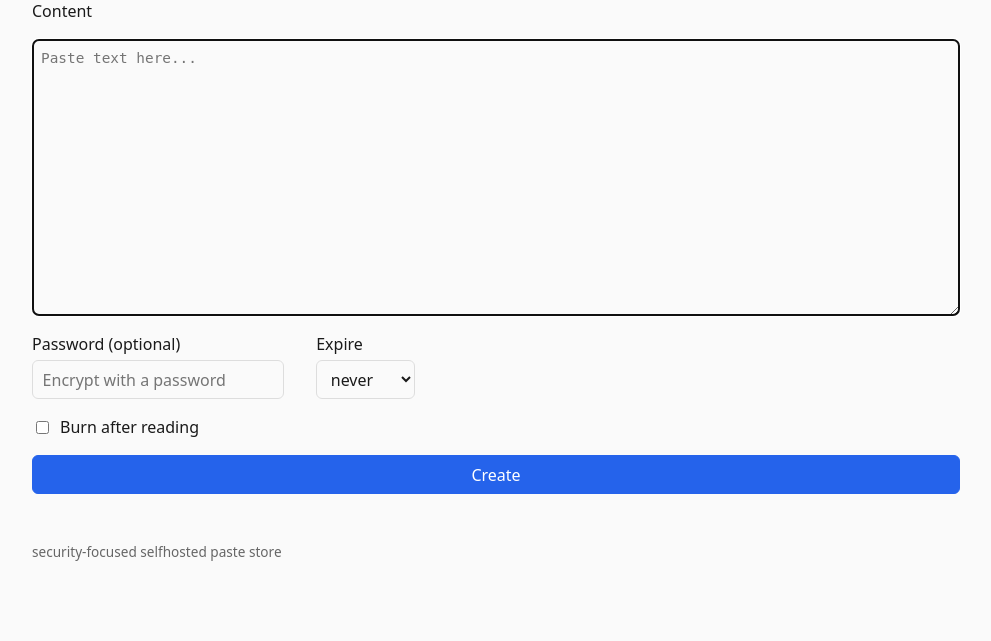
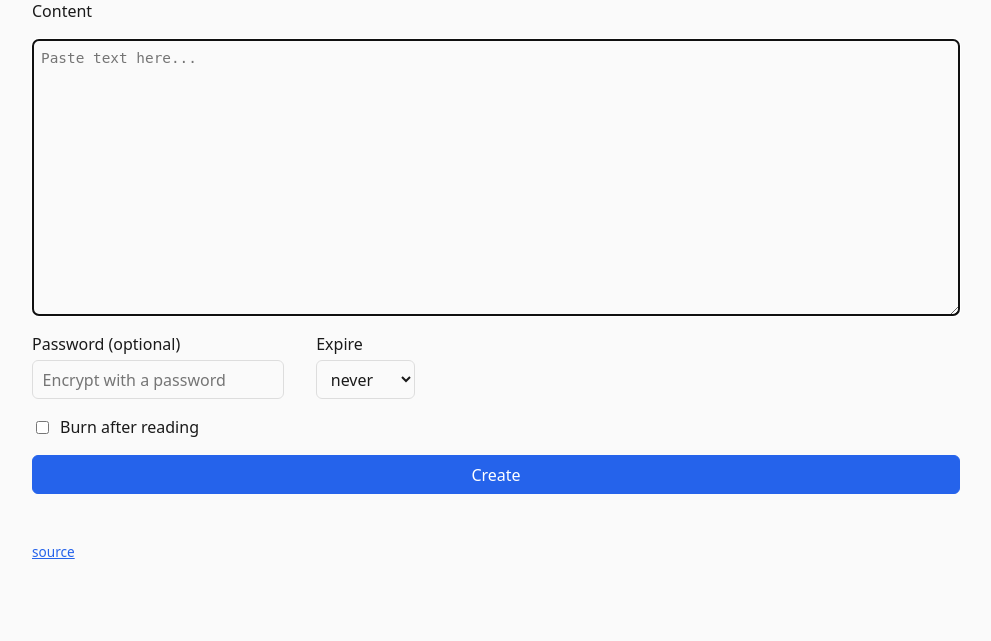
Before and after one commit to VladZodchey/chancery, a FastAPI app: page / in a window 1280 px wide. Shown: the part 159-800 px from the top of the page, without its empty margins (144-1135 px from the left). Run offline with FastAPI, Linux system fonts and the light colour scheme; parts of the project's set-up code (start-up, migrations or seed data) failed here and were passed over.

Commit message:
feat: include source in base.html

```diff
--- a/src/chancery/web/templates/base.html
+++ b/src/chancery/web/templates/base.html
@@ -1,18 +1,18 @@
 <!doctype html>
 <html lang="en">
   <head>
-  <meta charset="utf-8">
-  <meta name="viewport" content="width=device-width, initial-scale=1">
+    <meta charset="utf-8" />
+    <meta name="viewport" content="width=device-width, initial-scale=1" />
     <title>{% block title %}chancery{% endblock %}</title>
-  <link rel="stylesheet" href="/static/style.css">
+    <link rel="stylesheet" href="/static/style.css" />
   </head>
   <body>
     <header>
       <a class="brand" href="/">chancery</a>
     </header>
-  <main>
-    {% block content %}{% endblock %}
-  </main>
-  <footer>security-focused selfhosted paste store</footer>
+    <main>{% block content %}{% endblock %}</main>
+    <footer>
+      <a href="https://codeberg.org/vladzodchey/chancery">source</a>
+    </footer>
   </body>
 </html>
```
Lines whose indentation alone changed are shown as unchanged.
